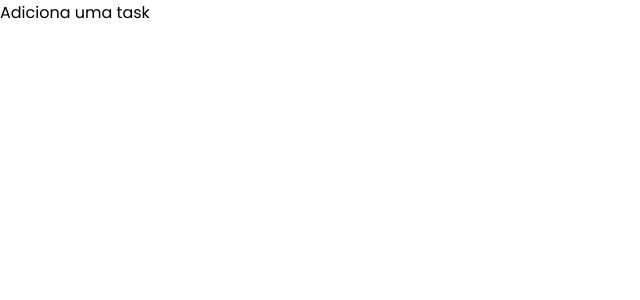
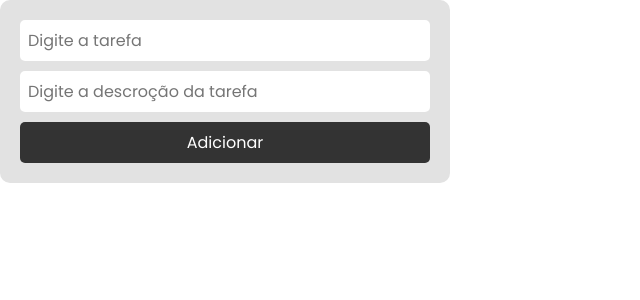
Before and after one commit to Edio-Goncalves/react-ts-next-study, a Next.js app: page /components/AddTasks in a window 1280 px wide. Shown: the top 300 px of the page, without its empty margins (0-640 px from the left). Built offline with nearby package versions, Linux system fonts and the light colour scheme.

Commit message:
Create AddTasks style

```diff
--- a/src/pages/components/AddTasks.tsx
+++ b/src/pages/components/AddTasks.tsx
@@ -1,7 +1,9 @@
 export default function AddTasks() {
   return (
-    <div>
-      <p>Adiciona uma task</p>
+    <div className="addTasks-wrapper">
+      <input type="text" placeholder="Digite a tarefa" />
+      <input type="text" placeholder="Digite a descroção da tarefa" />
+      <button>Adicionar</button>
     </div>
   );
 }
--- /dev/null
+++ b/src/styles/AddTasks.module.css
@@ -0,0 +1 @@
+.addTasks-wrapper{width:100%;max-width:450px;padding:20px;border-radius:10px;display:flex;flex-direction:column;background-color:#e2e2e2;gap:10px}.addTasks-wrapper input,.addTasks-wrapper button{font-size:16px;padding:8px;border:none;border-radius:5px}.addTasks-wrapper button{cursor:pointer;background-color:#333;color:#fff}
--- a/src/styles/Home.module.css
+++ b/src/styles/Home.module.css
@@ -1 +1 @@
-.home{width:100%;max-width:1000px;padding:40px;display:flex;flex-direction:column;align-items:center}
+.home{width:100%;max-width:1000px;padding:40px;display:flex;flex-direction:column;align-items:center}.home h1{text-transform:uppercase;color:#333}
--- a/src/styles/Tasks.module.css
+++ b/src/styles/Tasks.module.css
@@ -1 +1 @@
-.task-wrapper{width:100%;max-width:450px;padding:20px;border-radius:10px;background-color:#e2e2e2}.task-wrapper ul{display:flex;flex-direction:column;gap:8px}.task-wrapper ul li{cursor:pointer;list-style:none;padding:5px 10px;border-radius:5px;background-color:#fff}
+.task-wrapper{width:100%;max-width:450px;padding:20px;border-radius:10px;background-color:#e2e2e2}.task-wrapper ul{display:flex;flex-direction:column;gap:8px}.task-wrapper ul li{list-style:none;display:flex;justify-content:space-between;gap:10px}.task-wrapper ul li button{font-size:16px;cursor:pointer;list-style:none;padding:5px 10px;border-radius:5px;background-color:#fff;border:none;display:flex}.task-wrapper ul li button:first-child{width:100%;max-width:400px;text-align:left}.task-wrapper ul li button.small{display:flex;align-items:center;justify-content:center;width:40px}.task-wrapper ul li button.complete{text-decoration:line-through}.task-wrapper ul li button.complete:before{content:"ok";display:block;width:30px;margin-right:10px;text-align:center;border-radius:5px;background-color:#ededed}
--- a/src/styles/globals.css
+++ b/src/styles/globals.css
@@ -3,6 +3,7 @@
 @import "./Footer.module.css";
 @import "./Home.module.css";
 @import "./Tasks.module.css";
+@import "./AddTasks.module.css";
 
 html,
 body {
--- /dev/null
+++ b/src/styles/scss/AddTasks.module.scss
@@ -0,0 +1,22 @@
+.addTasks-wrapper {
+  width: 100%;
+  max-width: 450px;
+  padding: 20px;
+  border-radius: 10px;
+  display: flex;
+  flex-direction: column;
+  background-color: rgb(226, 226, 226);
+  gap: 10px;
+  input,
+  button {
+    font-size: 16px;
+    padding: 8px;
+    border: none;
+    border-radius: 5px;
+  }
+  button {
+    cursor: pointer;
+    background-color: #333;
+    color: #fff;
+  }
+}
--- a/src/styles/scss/Home.module.scss
+++ b/src/styles/scss/Home.module.scss
@@ -5,4 +5,8 @@
   display: flex;
   flex-direction: column;
   align-items: center;
+  h1 {
+    text-transform: uppercase;
+    color: #333;
+  }
 }
```
